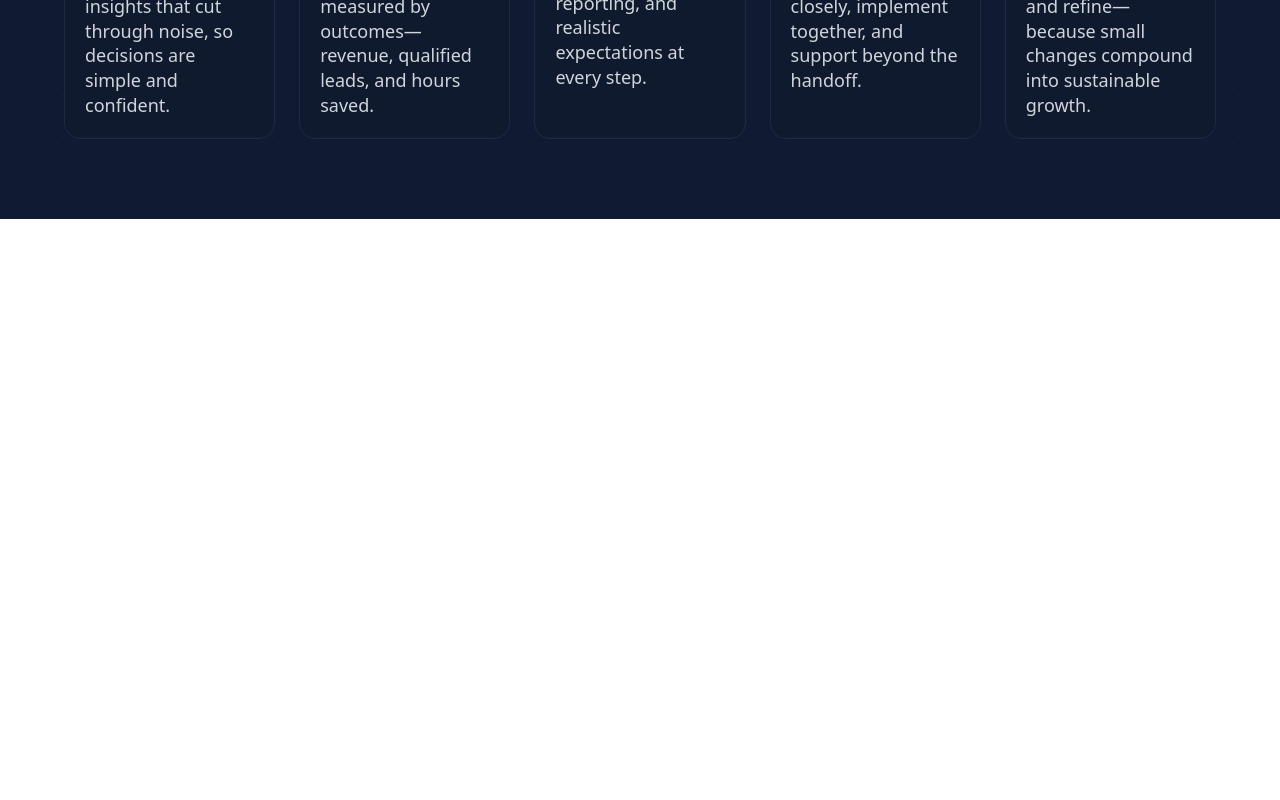
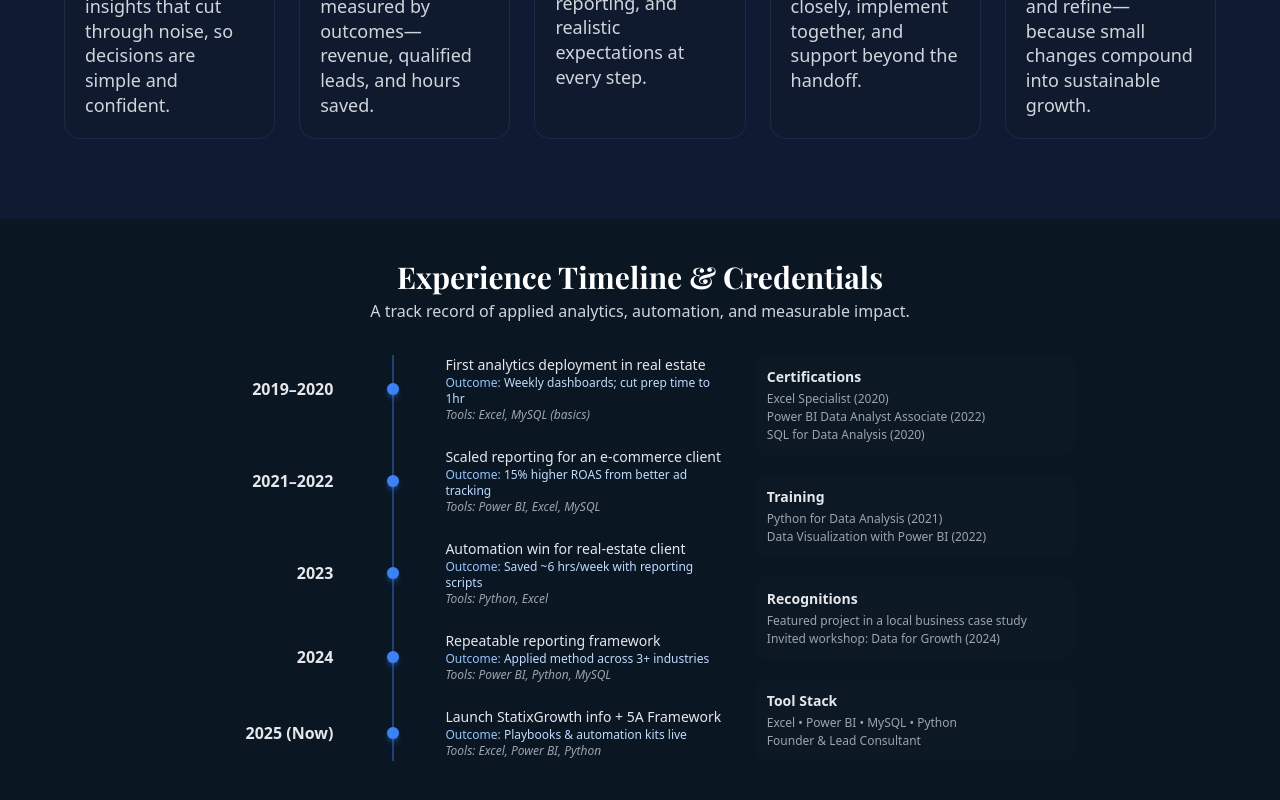
Before and after one commit to kartik-7877/statixgrowth-site, a Next.js app: page /about in a window 1280 px wide. Shown: the part 1860-2660 px from the top of the page. Before the commit the page ends 2079 px from the top, so only its background shows below. Built offline with nearby package versions, Linux system fonts and the light colour scheme.

Commit message:
Optimize About page timeline & credentials section

```diff
--- /dev/null
+++ b/components/AboutExperienceTimeline.js
@@ -0,0 +1,149 @@
+// components/AboutExperienceTimeline.js
+import { motion } from "framer-motion";
+
+export default function AboutExperienceTimeline() {
+  return (
+    <section className="bg-[#0b1623] text-white py-10 px-4 lg:px-16">
+      {/* Heading */}
+      <div className="text-center mb-8">
+        <h2 className="text-2xl lg:text-3xl font-display font-bold">
+          Experience Timeline & Credentials
+        </h2>
+        <p className="mt-1 text-sm lg:text-base text-gray-300">
+          A track record of applied analytics, automation, and measurable impact.
+        </p>
+      </div>
+
+      {/* Grid Layout */}
+      <div className="grid grid-cols-1 lg:grid-cols-[2fr_1.4fr] gap-8 max-w-6xl mx-auto">
+        {/* LEFT COLUMN – TIMELINE */}
+        <div className="relative">
+          {/* Animated vertical rail */}
+          <motion.div
+            initial={{ height: 0 }}
+            whileInView={{ height: "100%" }}
+            transition={{ duration: 1, ease: "easeInOut" }}
+            viewport={{ once: true }}
+            className="absolute top-0 left-1/2 -translate-x-1/2 w-px bg-blue-500/80"
+          />
+
+          <div className="space-y-6">
+            {[
+              {
+                year: "2019–2020",
+                title: "First analytics deployment in real estate",
+                outcome: "Weekly dashboards; cut prep time to 1hr",
+                tools: "Excel, MySQL (basics)",
+              },
+              {
+                year: "2021–2022",
+                title: "Scaled reporting for an e-commerce client",
+                outcome: "15% higher ROAS from better ad tracking",
+                tools: "Power BI, Excel, MySQL",
+              },
+              {
+                year: "2023",
+                title: "Automation win for real-estate client",
+                outcome: "Saved ~6 hrs/week with reporting scripts",
+                tools: "Python, Excel",
+              },
+              {
+                year: "2024",
+                title: "Repeatable reporting framework",
+                outcome: "Applied method across 3+ industries",
+                tools: "Power BI, Python, MySQL",
+              },
+              {
+                year: "2025 (Now)",
+                title: "Launch StatixGrowth info + 5A Framework",
+                outcome: "Playbooks & automation kits live",
+                tools: "Excel, Power BI, Python",
+              },
+            ].map((item, index) => (
+              <motion.div
+                key={index}
+                initial={{ opacity: 0, y: 20 }}
+                whileInView={{ opacity: 1, y: 0 }}
+                transition={{ duration: 0.5, delay: index * 0.15 }}
+                viewport={{ once: true }}
+                className="grid grid-cols-[1fr_40px_1fr] gap-6 items-center"
+              >
+                {/* YEAR */}
+                <div className="text-sm lg:text-base font-semibold text-right pr-4 text-gray-200">
+                  {item.year}
+                </div>
+
+                {/* DOT */}
+                <div className="relative flex items-center justify-center">
+                  <motion.div
+                    initial={{ scale: 0 }}
+                    whileInView={{ scale: 1 }}
+                    transition={{ duration: 0.4, delay: index * 0.1 }}
+                    viewport={{ once: true }}
+                    className="z-10 w-3 h-3 rounded-full bg-blue-500 shadow-md shadow-blue-500/40"
+                  />
+                </div>
+
+                {/* CONTENT */}
+                <div className="max-w-sm text-left pl-2 sm:text-center lg:text-left">
+                  <p className="text-sm font-medium text-gray-200">{item.title}</p>
+                  <p className="text-xs text-blue-300 font-medium">
+                    Outcome:{" "}
+                    <span className="font-normal text-blue-200">{item.outcome}</span>
+                  </p>
+                  <p className="text-xs text-gray-400 italic">Tools: {item.tools}</p>
+                </div>
+              </motion.div>
+            ))}
+          </div>
+        </div>
+
+        {/* RIGHT COLUMN – CREDENTIALS */}
+        <div className="space-y-5 w-full max-w-sm lg:max-w-xs mx-auto lg:mx-0 text-center lg:text-left">
+          {[
+            {
+              title: "Certifications",
+              items: [
+                "Excel Specialist (2020)",
+                "Power BI Data Analyst Associate (2022)",
+                "SQL for Data Analysis (2020)",
+              ],
+            },
+            {
+              title: "Training",
+              items: [
+                "Python for Data Analysis (2021)",
+                "Data Visualization with Power BI (2022)",
+              ],
+            },
+            {
+              title: "Recognitions",
+              items: [
+                "Featured project in a local business case study",
+                "Invited workshop: Data for Growth (2024)",
+              ],
+            },
+            {
+              title: "Tool Stack",
+              items: [
+                "Excel • Power BI • MySQL • Python",
+                "Founder & Lead Consultant",
+              ],
+            },
+          ].map((card, index) => (
+            <div key={index} className="bg-[#101c2a]/40 p-3 rounded-xl">
+              <h3 className="text-sm font-semibold text-gray-200 mb-1">
+                {card.title}
+              </h3>
+              <ul className="space-y-0.5 text-gray-400 text-xs">
+                {card.items.map((text, i) => (
+                  <li key={i}>{text}</li>
+                ))}
+              </ul>
+            </div>
+          ))}
+        </div>
+      </div>
+    </section>
+  );
+}
--- a/pages/about.js
+++ b/pages/about.js
@@ -2,6 +2,7 @@
 import AboutHero from "@/components/AboutHero";
 import AboutStoryMission from "@/components/AboutStoryMission";
 import AboutCoreValues from "@/components/AboutCoreValues";
+import AboutExperienceTimeline from "@/components/AboutExperienceTimeline";
 
 export default function AboutPage() {
   return (
@@ -9,6 +10,7 @@ export default function AboutPage() {
       <AboutHero />
       <AboutStoryMission />
       <AboutCoreValues />
+      <AboutExperienceTimeline />
       {/* Later you can add more sections like MiniBio, WhyWorkWithUs, etc. */}
     </>
   );
```
Also changed, not shown: pages/_app.js (line endings or trailing spaces).
